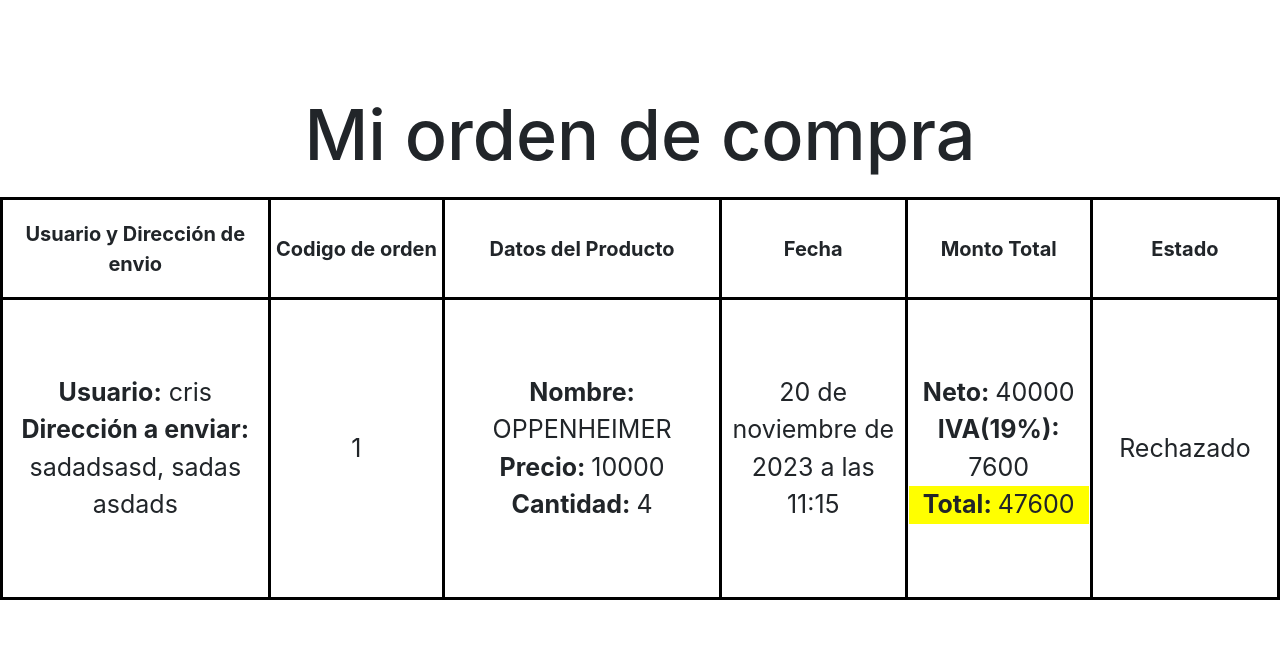
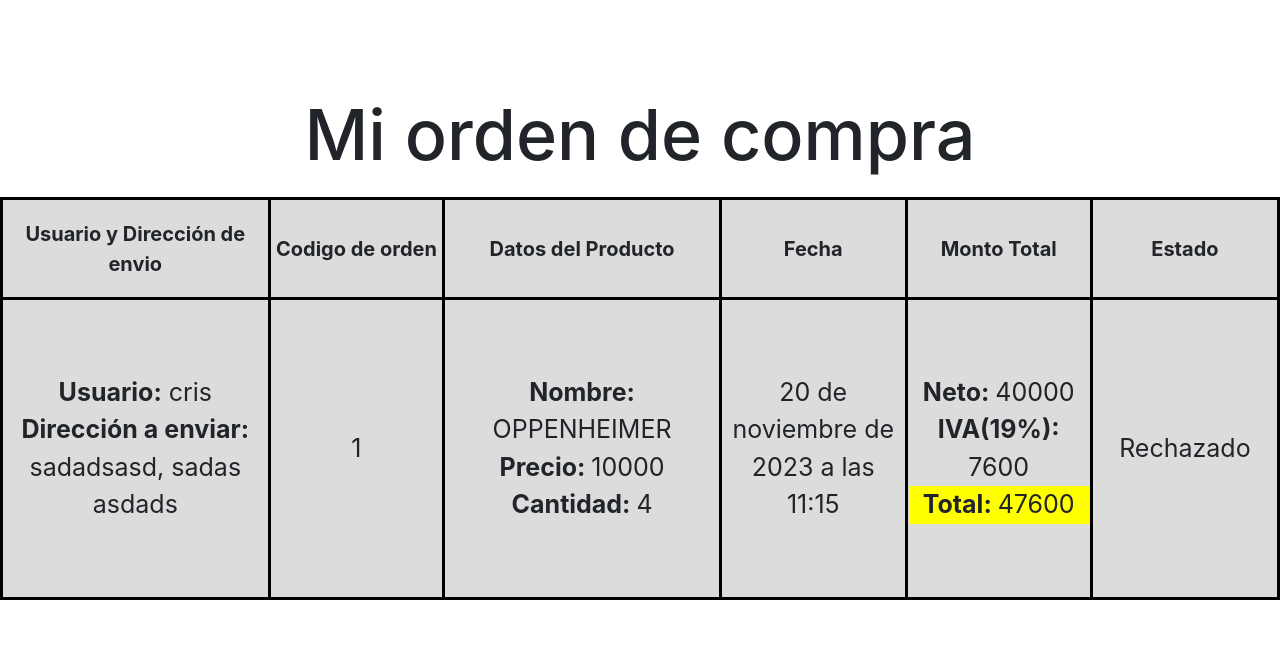
Before and after one commit to crbarrera/proyecto-semestral, a Django app: page /orden_de_compra/1 in a window 1280 px wide. Shown: the part 173-823 px from the top of the page. Run offline with Django 4.2, Linux system fonts and the light colour scheme; data comes from the database, SQL or seed files in the repository; both versions use the stored data as it was after the commit; some libraries are stand-ins or nearby versions.

Commit message:
Cambio diseño factura

```diff
--- a/PelisBlog/templates/orden_de_compra.html
+++ b/PelisBlog/templates/orden_de_compra.html
@@ -142,6 +142,7 @@
         justify-content: center;
         flex-direction: row;
         flex-wrap: nowrap;
+        background-color: gainsboro;
     }
     .resaltado{
         background-color: yellow;
--- a/PelisBlog/templates/ordenes_de_compras.html
+++ b/PelisBlog/templates/ordenes_de_compras.html
@@ -137,6 +137,7 @@
         flex-direction: column;
         flex-wrap: nowrap;
         gap: 10px;
+        background-color: darkorange;
     }
     .resaltado{
         background-color: yellow;
--- a/PelisBlog/templates/perfil_de_usuario.html
+++ b/PelisBlog/templates/perfil_de_usuario.html
@@ -82,6 +82,7 @@
         flex-direction: column;
         margin-top: 30px;
         flex-wrap: nowrap;
+        background-color: gainsboro;
     }
     th,  td, tr{
     border: 3px solid black;
```
Also changed, not shown: PelisBlog/db.sqlite3.
